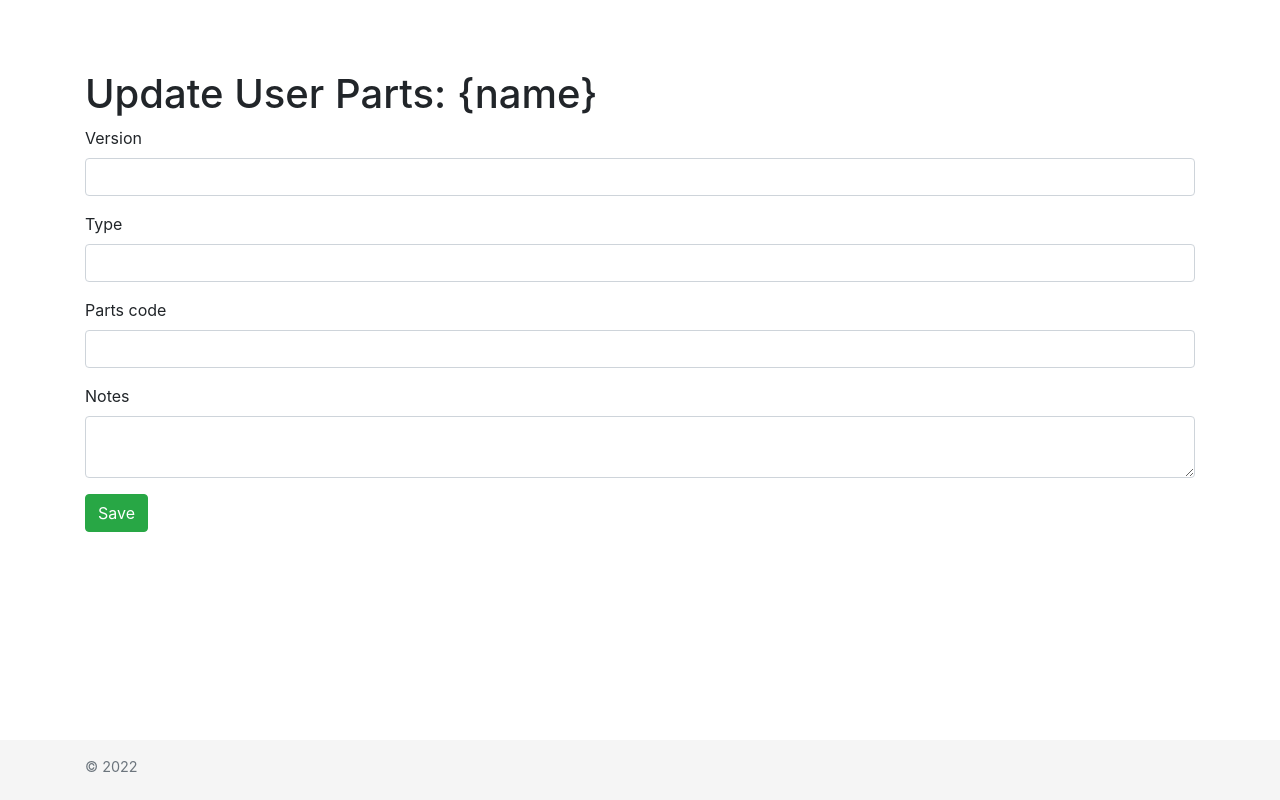
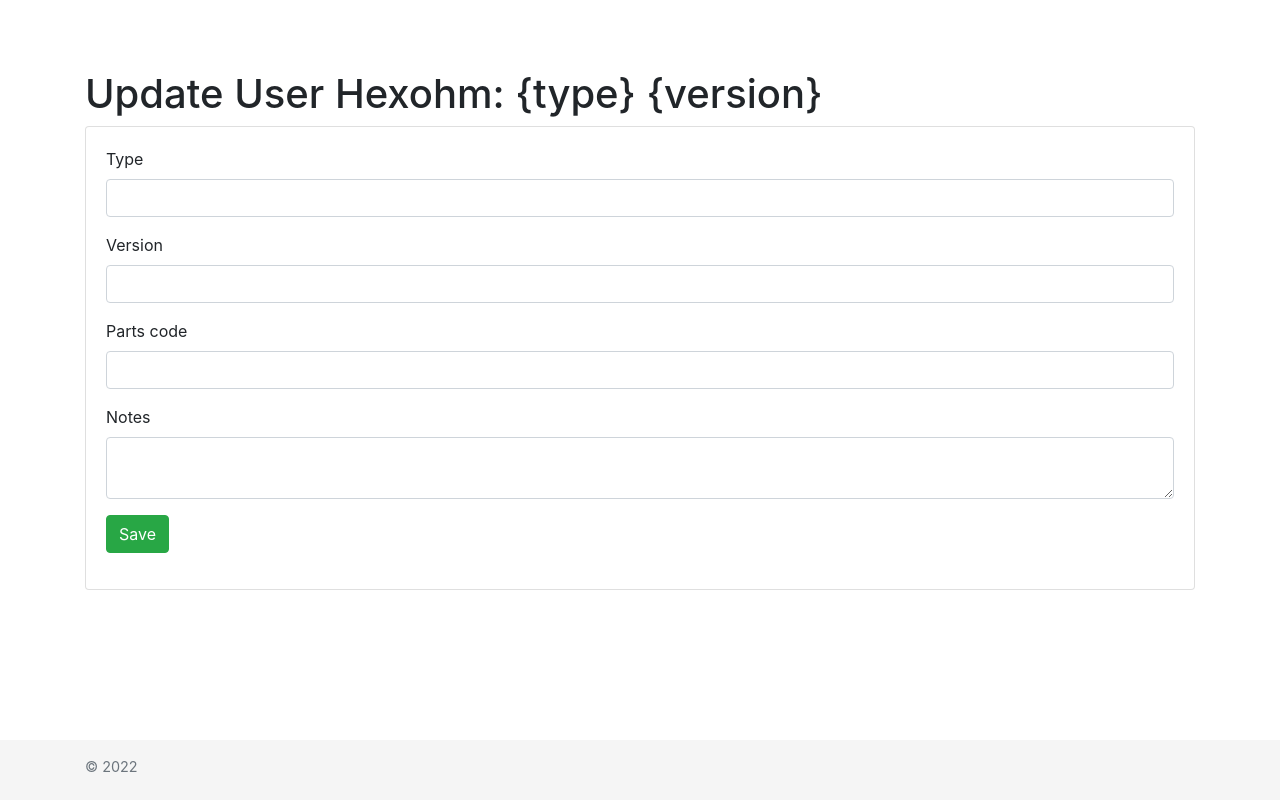
Before and after one commit to mrumengan/warranty, a PHP site: template frontend/views/user-parts/update.php in a window 1280 px wide. Run offline with PHP 8.4, Linux system fonts and the light colour scheme; the template is opened without the code that fills it: most values are stand-ins (such as "Sample title", 1, 10 or a date in 2020); form fields are guessed from the names that the template uses; data that the repository does not hold is empty; some libraries are stand-ins or nearby versions.

Commit message:
added fontawesome, update user-parts to user hexohm

```diff
--- a/composer.json
+++ b/composer.json
@@ -23,7 +23,8 @@
         "yiisoft/yii2": "~2.0.14",
         "yiisoft/yii2-bootstrap4": "~2.0.0",
         "yiisoft/yii2-symfonymailer": "~2.0.3",
-        "mdmsoft/yii2-admin": "~2.0"
+        "mdmsoft/yii2-admin": "~2.0",
+        "fortawesome/font-awesome": "*"
     },
     "require-dev": {
         "yiisoft/yii2-debug": "~2.1.0",
--- a/frontend/assets/AppAsset.php
+++ b/frontend/assets/AppAsset.php
@@ -19,5 +19,6 @@ class AppAsset extends AssetBundle
     public $depends = [
         'yii\web\YiiAsset',
         'yii\bootstrap4\BootstrapAsset',
+        'frontend\assets\FontAwesomeAsset',
     ];
 }
--- /dev/null
+++ b/frontend/assets/FontAwesomeAsset.php
@@ -0,0 +1,14 @@
+<?php
+namespace frontend\assets;
+use yii\web\AssetBundle;
+
+class FontAwesomeAsset extends AssetBundle
+{
+    public $sourcePath = '@vendor/fortawesome/font-awesome';
+    // public $js = [
+    //     'js/all.min.js',
+    // ];
+    public $css = [
+        'css/all.min.css',
+    ];
+}
--- a/frontend/controllers/RepairsController.php
+++ b/frontend/controllers/RepairsController.php
@@ -53,7 +53,7 @@ class RepairsController extends Controller
     public function actionIndex()
     {
         $dataProvider = new ActiveDataProvider([
-            'query' => Repair::find(),
+            'query' => Repair::find()->where(['created_by' => Yii::$app->user->id]),
             /*
             'pagination' => [
                 'pageSize' => 50
--- a/frontend/views/layouts/main.php
+++ b/frontend/views/layouts/main.php
@@ -11,6 +11,7 @@ use yii\bootstrap4\Nav;
 use yii\bootstrap4\NavBar;
 
 AppAsset::register($this);
+
 ?>
 <?php $this->beginPage() ?>
 <!DOCTYPE html>
@@ -20,6 +21,7 @@ AppAsset::register($this);
     <meta name="viewport" content="width=device-width, initial-scale=1, shrink-to-fit=no">
     <?php $this->registerCsrfMetaTags() ?>
     <title><?= Html::encode($this->title) ?></title>
+    <!-- <link rel="stylesheet" href="https://cdnjs.cloudflare.com/ajax/libs/font-awesome/6.1.1/css/all.min.css" integrity="sha512-KfkfwYDsLkIlwQp6LFnl8zNdLGxu9YAA1QvwINks4PhcElQSvqcyVLLD9aMhXd13uQjoXtEKNosOWaZqXgel0g==" crossorigin="anonymous" referrerpolicy="no-referrer" /> -->
     <?php $this->head() ?>
 </head>
 <body class="d-flex flex-column h-100">
@@ -36,7 +38,7 @@ AppAsset::register($this);
     ]);
     $menuItems = [
         ['label' => 'Home', 'url' => ['/site/index']],
-        ['label' => 'Parts', 'url' => ['/user-parts']],
+        ['label' => 'Hexohm', 'url' => ['/user-parts']],
         ['label' => 'Repair', 'url' => ['/repairs']],
     ];
     if (Yii::$app->user->isGuest) {
--- a/frontend/views/user-parts/_form.php
+++ b/frontend/views/user-parts/_form.php
@@ -11,18 +11,22 @@ use yii\widgets\ActiveForm;
 <div class="user-parts-form">
 
     <?php $form = ActiveForm::begin(); ?>
-    <?= $form->field($model, 'version')->textInput(['maxlength' => true]) ?>
+    <div class="card">
+        <div class="card-body">
+        <?= $form->field($model, 'type')->textInput() ?>
 
-    <?= $form->field($model, 'type')->textInput() ?>
+        <?= $form->field($model, 'version')->textInput(['maxlength' => true]) ?>
 
-    <?= $form->field($model, 'parts_code')->textInput(['maxlength' => true]) ?>
+        <?= $form->field($model, 'parts_code')->textInput(['maxlength' => true]) ?>
 
-    <?= $form->field($model, 'notes')->textArea(['maxlength' => true]) ?>
+        <?= $form->field($model, 'notes')->textArea(['maxlength' => true]) ?>
 
-    <div class="form-group">
-        <?= Html::submitButton(Yii::t('app', 'Save'), ['class' => 'btn btn-success']) ?>
+        <div class="form-group">
+            <?= Html::submitButton(Yii::t('app', 'Save'), ['class' => 'btn btn-success']) ?>
+        </div>
+
+        </div>
     </div>
-
     <?php ActiveForm::end(); ?>
 
 </div>
--- a/frontend/views/user-parts/create.php
+++ b/frontend/views/user-parts/create.php
@@ -5,8 +5,8 @@ use yii\helpers\Html;
 /* @var $this yii\web\View */
 /* @var $model common\models\UserParts */
 
-$this->title = Yii::t('app', 'Create User Parts');
-$this->params['breadcrumbs'][] = ['label' => Yii::t('app', 'User Parts'), 'url' => ['index']];
+$this->title = Yii::t('app', 'New Hexohm');
+$this->params['breadcrumbs'][] = ['label' => Yii::t('app', 'User Hexohms'), 'url' => ['index']];
 $this->params['breadcrumbs'][] = $this->title;
 ?>
 <div class="user-parts-create">
--- a/frontend/views/user-parts/update.php
+++ b/frontend/views/user-parts/update.php
@@ -5,11 +5,12 @@ use yii\helpers\Html;
 /* @var $this yii\web\View */
 /* @var $model common\models\UserParts */
 
-$this->title = Yii::t('app', 'Update User Parts: {name}', [
-    'name' => $model->id,
+$this->title = Yii::t('app', 'Update User Hexohm: {type} {version}', [
+    'type' => $model->type,
+    'version' => $model->version
 ]);
-$this->params['breadcrumbs'][] = ['label' => Yii::t('app', 'User Parts'), 'url' => ['index']];
-$this->params['breadcrumbs'][] = ['label' => $model->id, 'url' => ['view', 'id' => $model->id]];
+$this->params['breadcrumbs'][] = ['label' => Yii::t('app', 'User Hexohms'), 'url' => ['index']];
+$this->params['breadcrumbs'][] = ['label' => $model->nicename, 'url' => ['view', 'id' => $model->id]];
 $this->params['breadcrumbs'][] = Yii::t('app', 'Update');
 ?>
 <div class="user-parts-update">
--- a/frontend/views/user-parts/view.php
+++ b/frontend/views/user-parts/view.php
@@ -6,8 +6,8 @@ use yii\widgets\DetailView;
 /* @var $this yii\web\View */
 /* @var $model common\models\UserParts */
 
-$this->title = $model->id;
-$this->params['breadcrumbs'][] = ['label' => Yii::t('app', 'User Parts'), 'url' => ['index']];
+$this->title = $model->nicename;
+$this->params['breadcrumbs'][] = ['label' => Yii::t('app', 'User Hexohms'), 'url' => ['index']];
 $this->params['breadcrumbs'][] = $this->title;
 \yii\web\YiiAsset::register($this);
 ?>
```
Also changed, not shown: common/models/UserParts.php (+7 -0 lines), frontend/views/user-parts/_view.php (+7 -1 lines), frontend/views/user-parts/index.php (+4 -4 lines), 1 other file.
